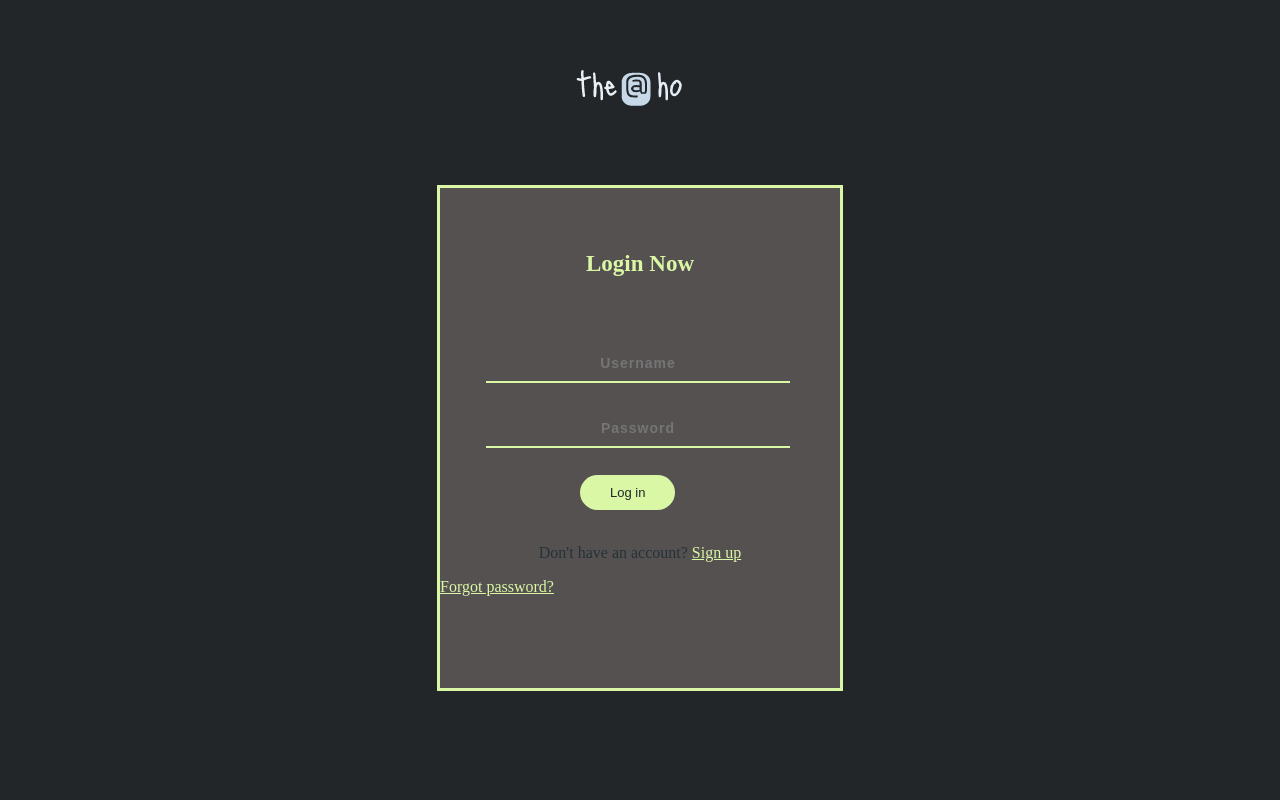
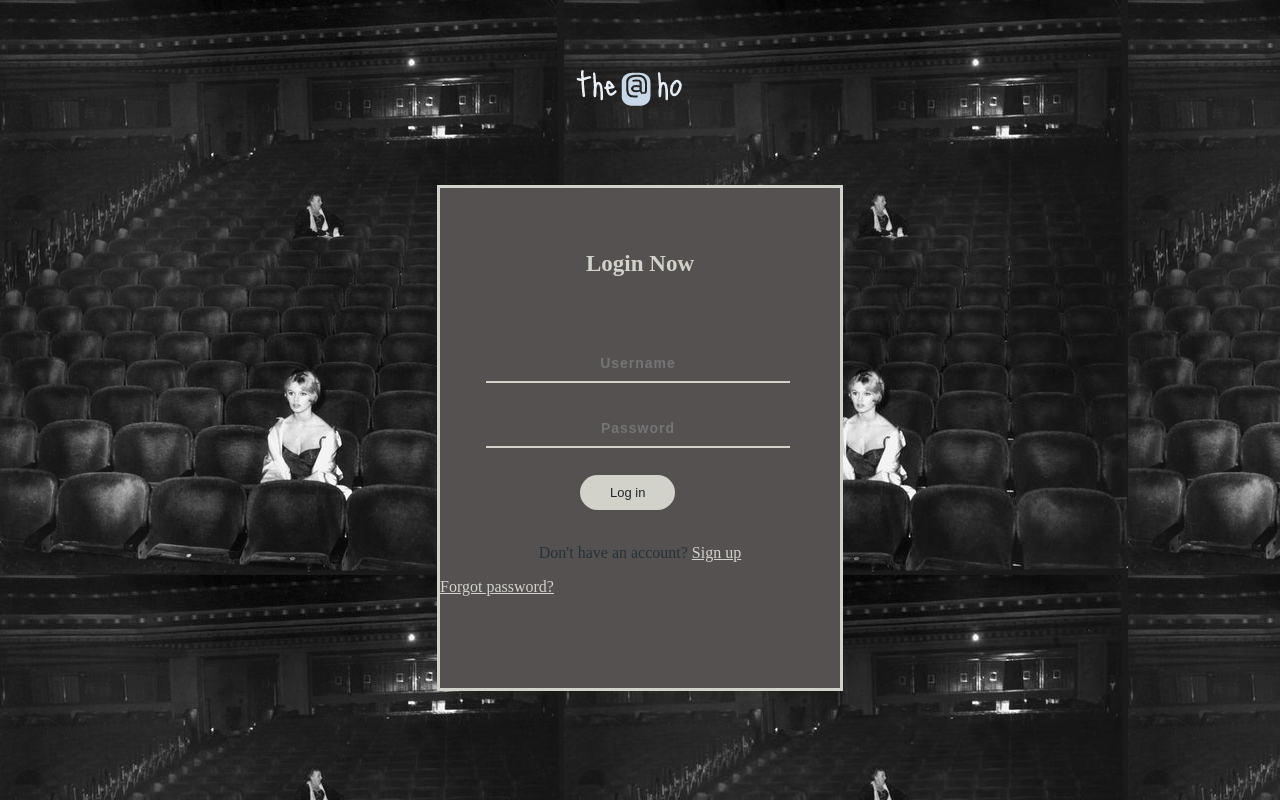
Before and after one commit to IdriziJugerta/improved-fortnight, a PHP site: page /web/login.php in a window 1280 px wide. Run offline with PHP 8.4, Linux system fonts and the light colour scheme.

Commit message:
Update loginStyle.css

```diff
--- a/loginStyle.css
+++ b/loginStyle.css
@@ -1,6 +1,6 @@
 /* css Login */
 body {
-    background-color: #222629;
+    background-image: url('images/backg.jpg');
 }
 
 .main {
@@ -8,19 +8,19 @@ body {
     width: 400px;
     height: 500px;
     margin: auto;
-    border: 3px solid #DAF7A6;
+    border: 3px solid #D2D2CB;
     margin-top: 50px;
 }
 
 .login {
     padding-top: 40px;
-    color: #DAF7A6;
+    color: #D2D2CB;
     font-weight: bold;
     font-size: 23px;
 }
 .sign {
     padding-top: 40px;
-    color: #DAF7A6;
+    color: #D2D2CB;
     font-weight: bold;
     font-size: 23px;
 }
@@ -35,7 +35,7 @@ body {
     text-align: center;
     background: #555151;
     padding: 10px 20px;
-    border-bottom: 2px solid #DAF7A6;
+    border-bottom: 2px solid #D2D2CB;
     margin-left: 46px;
     margin-bottom: 27px;
 }
@@ -53,7 +53,7 @@ form.form1 {
     text-align: center;
     background: #555151;
     padding: 10px 20px;
-    border-bottom: 2px solid #DAF7A6;
+    border-bottom: 2px solid #D2D2CB;
     margin-left: 46px;
     margin-bottom: 27px;
 }
@@ -63,7 +63,7 @@ form.form1 {
     cursor: pointer;
     border-radius: 5em;
     color: #222629;
-    background: #DAF7A6;
+    background: #D2D2CB;
     border: 0;
     padding-left: 30px;
     padding-right: 30px;
@@ -73,26 +73,12 @@ form.form1 {
     font-size: 13px;
 }
 
-.btn2 {
-    cursor: pointer;
-    border-radius: 5em;
-    color: #222629;
-    background: #DAF7A6;
-    border: 0;
-    padding-left: 30px;
-    padding-right: 30px;
-    padding-bottom: 10px;
-    padding-top: 10px;
-    margin-left: 30%;
-    font-size: 13px;
-}
-
 .noAcc {
     color: #263238;
 }
 
 a {
-    color: #DAF7A6;
+    color: #D2D2CB;
 }
 
 .logo {
@@ -111,6 +97,12 @@ a {
     color: white;
     margin-bottom: 5px;
 }
+.fpass{
+    margin: 0 auto;
+    display:block;
+    text-align: center;
+}
+
 /* css Regjistrim: ka gjithashtu vlera te njejta me loginin ne body dhe klasen btn1, logo */
 
 .formEle {
@@ -124,7 +116,7 @@ input {
     background: #B7C0A8;
     display: block;
     border: none;
-border-bottom: 2px solid #DAF7A6;
+    border-bottom: 2px solid #D2D2CB;
 }
 
 .mainREG {
@@ -132,13 +124,13 @@ border-bottom: 2px solid #DAF7A6;
     width: 400px;
     height: 930px auto;
     margin: auto;
-    border: 3px solid #DAF7A6;
+    border: 3px solid #D2D2CB;
     margin-top: 50px;
 }
 
 .reg {
     padding-top: 5px;
-    color: #DAF7A6;
+    color: #D2D2CB;
     font-weight: bold;
     font-size: 23px;
 }
```
